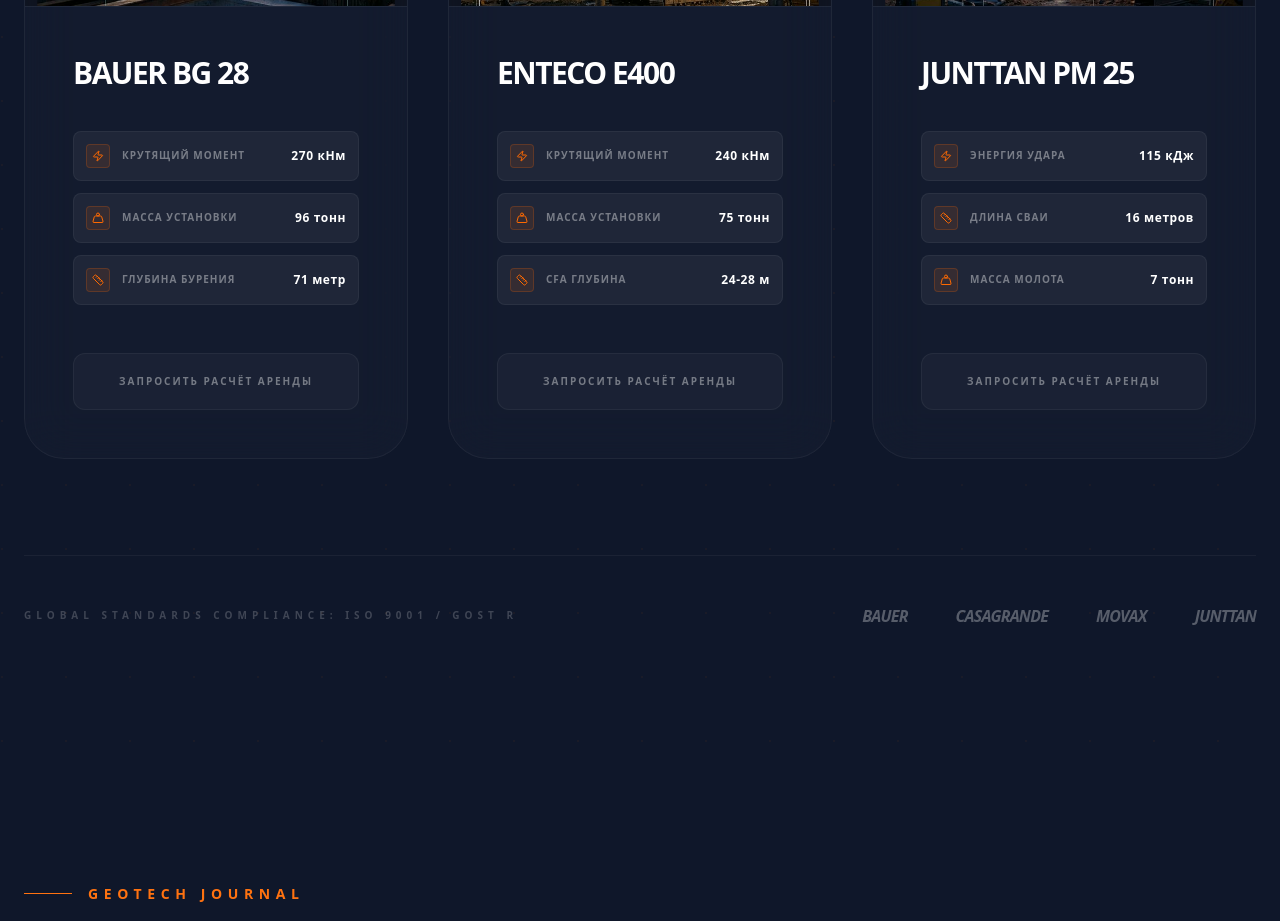
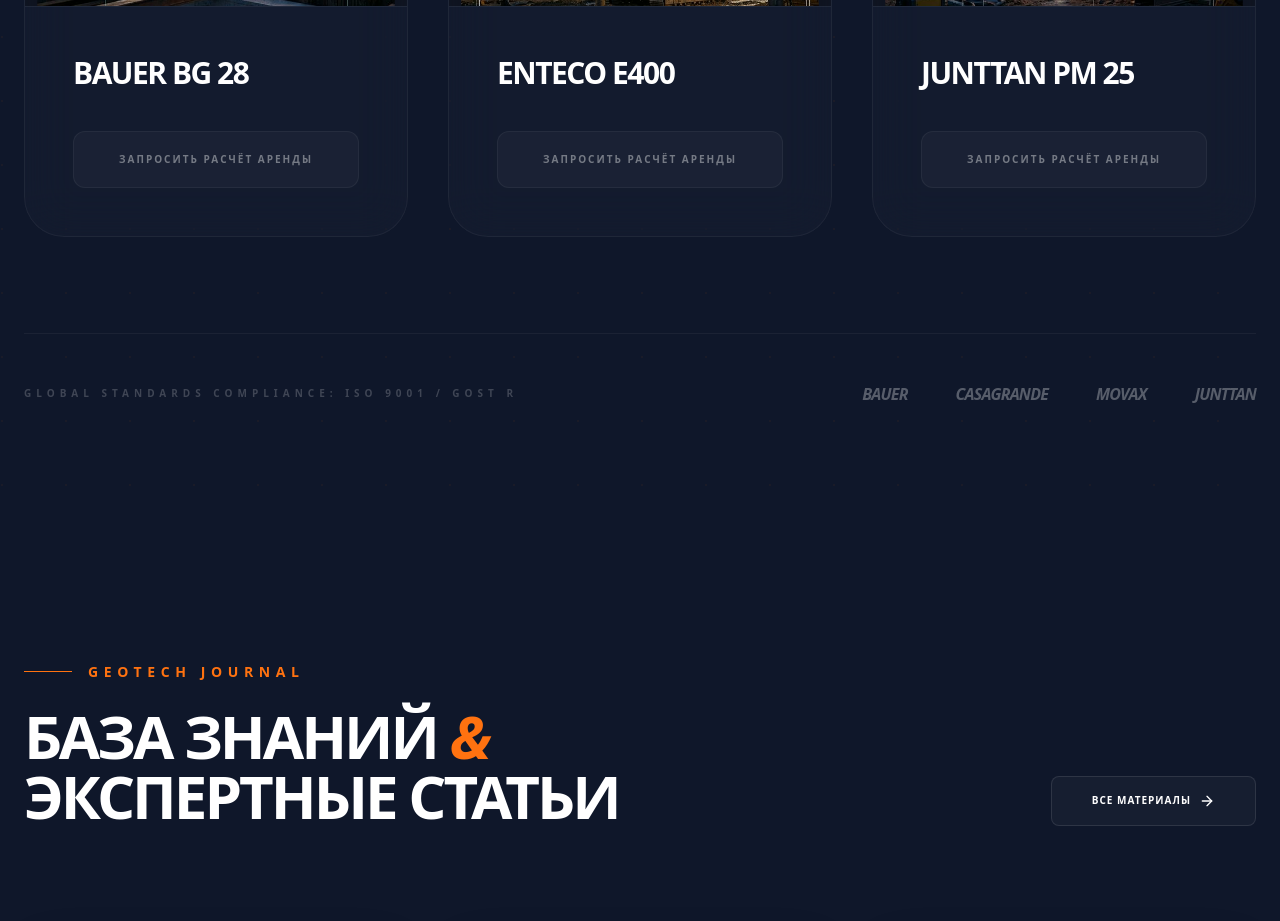
Before and after one commit to Viphunter83/Digital-Geotech-Hub, a Next.js app in the folder frontend/: page / in a window 1280 px wide. Shown: the part 4760-5681 px from the top of the page. Built offline with nearby package versions, Linux system fonts and the light colour scheme; no server answers.

Commit message:
feat(frontend): remove spec boxes from MachineryPreview

```diff
--- a/frontend/src/components/layout/MachineryPreview.tsx
+++ b/frontend/src/components/layout/MachineryPreview.tsx
@@ -93,22 +93,7 @@
                                             {item.name}
                                         </h4>
 
-                                        <div className="flex flex-col gap-3 mb-12">
-                                            {item.specs.slice(0, 4).map((spec, sIndex: number) => {
-                                                const Icon = spec.icon;
-                                                return (
-                                                    <div key={sIndex} className="bg-white/5 border border-white/5 rounded-xl p-3 flex items-center justify-between gap-4 group-hover:bg-white/10 transition-colors">
-                                                        <div className="flex items-center gap-3 text-white/40">
-                                                            <div className="w-6 h-6 rounded bg-orange-500/10 flex items-center justify-center shrink-0 border border-orange-500/20">
-                                                                <Icon className="w-3 h-3 text-orange-500" />
-                                                            </div>
-                                                            <span className="text-[10px] font-bold uppercase tracking-widest">{spec.label}</span>
-                                                        </div>
-                                                        <span className="text-xs font-black text-white shrink-0 tracking-wider whitespace-nowrap">{spec.value}</span>
-                                                    </div>
-                                                );
-                                            })}
-                                        </div>
+                                        <div className="flex-1" />
 
                                         <div
                                             onClick={(e) => {
```
